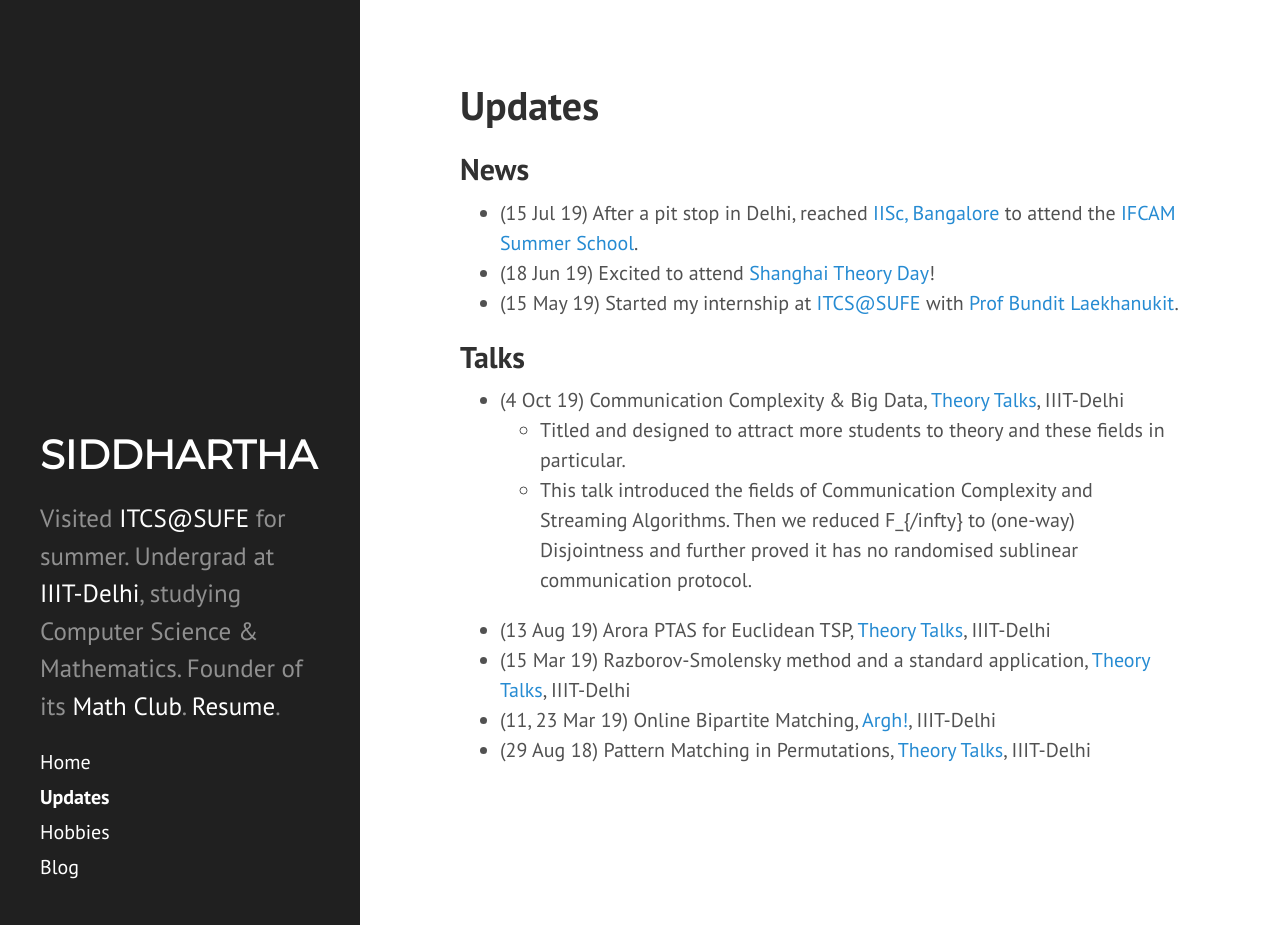
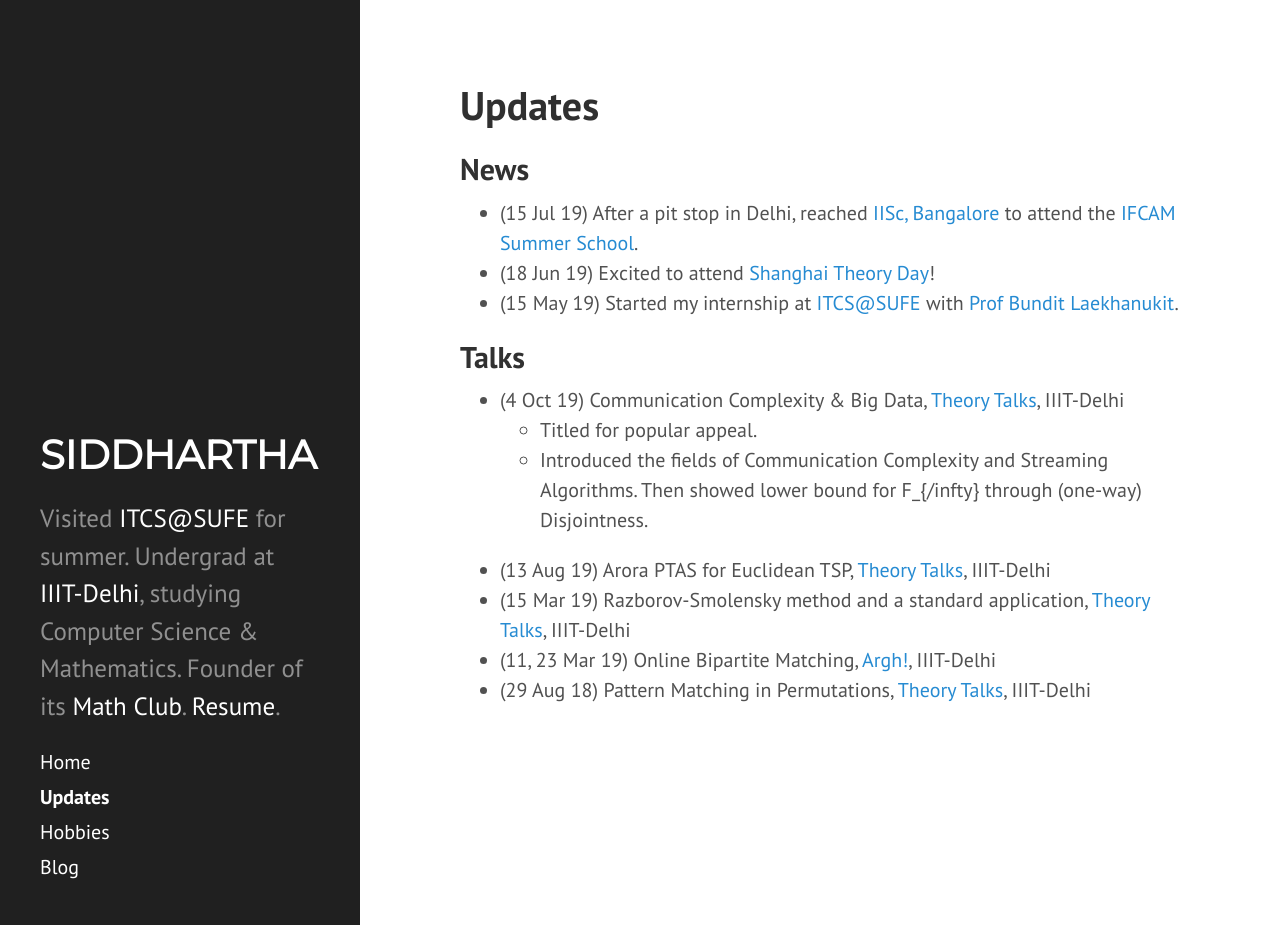
Before and after one commit to siddjai/siddjai.github.io, a Jekyll site: the page built from aupdates.md, in a window 1280 px wide and 925 px high. Built offline with Jekyll 4.4.1, drawn with Linux system fonts in a browser that asks for light colours; nearby versions of some CDN libraries.

Commit message:
Update aupdates.md

```diff
--- a/aupdates.md
+++ b/aupdates.md
@@ -13,8 +13,8 @@
 ## Talks
 
 - (4 Oct 19) Communication Complexity & Big Data, [Theory Talks](https://www.reddit.com/r/mathiiitd/wiki/eventhistory), IIIT-Delhi
-  - Titled and designed to attract more students to theory and these fields in particular.
-  - This talk introduced the fields of Communication Complexity and Streaming Algorithms. Then we reduced F_{/infty} to (one-way) Disjointness and further proved it has no randomised sublinear communication protocol.
+  - Titled for popular appeal.
+  - Introduced the fields of Communication Complexity and Streaming Algorithms. Then showed lower bound for F_{/infty} through (one-way) Disjointness.
 - (13 Aug 19) Arora PTAS for Euclidean TSP, [Theory Talks](https://www.reddit.com/r/mathiiitd/wiki/eventhistory), IIIT-Delhi
 - (15 Mar 19) Razborov-Smolensky method and a standard application, [Theory Talks](https://www.reddit.com/r/mathiiitd/wiki/eventhistory), IIIT-Delhi
 - (11, 23 Mar 19) Online Bipartite Matching, [Argh!](https://sites.google.com/iiitd.ac.in/argh), IIIT-Delhi
```
